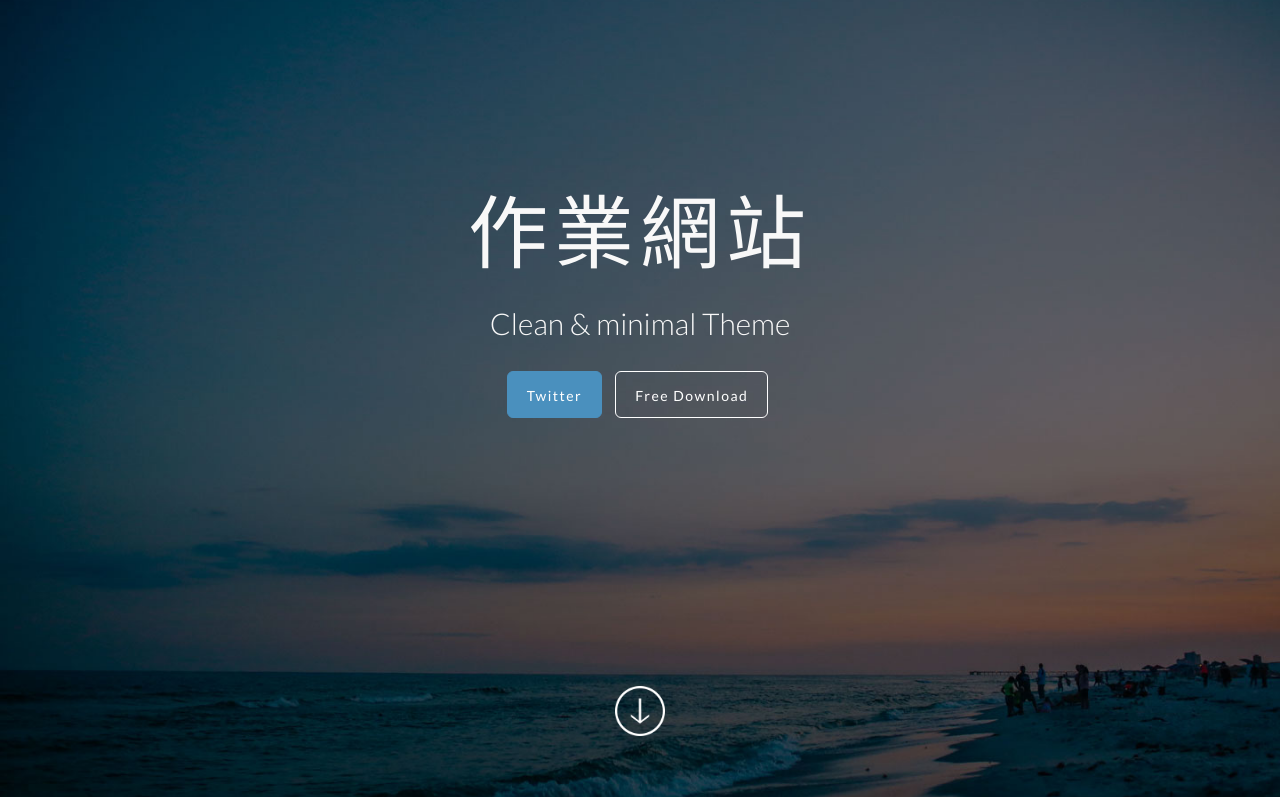
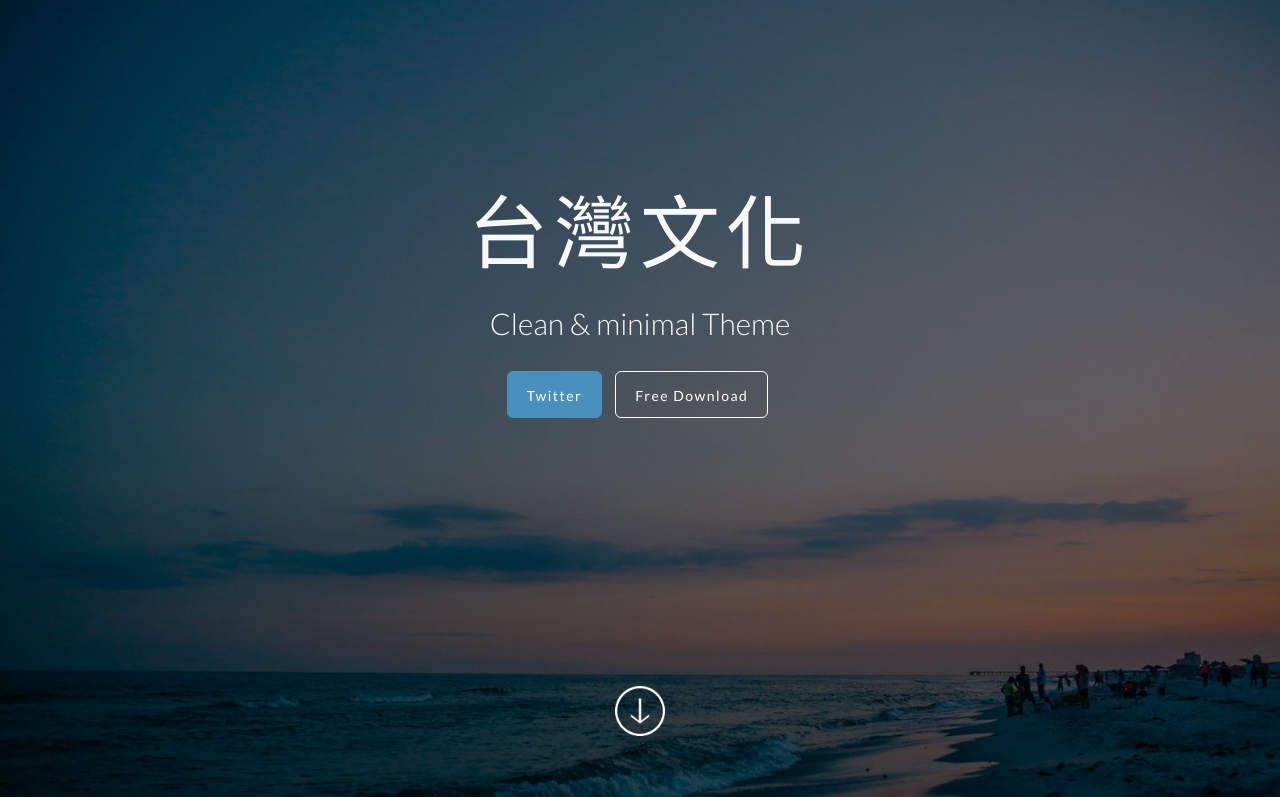
Before and after one commit to yoyoy0403/webox2, a plain HTML site: page index.html in a window 1280 px wide. Shown: the top 797 px of the page. Drawn offline with Linux system fonts and the light colour scheme.

Commit message:
Update index.html

```diff
--- a/index.html
+++ b/index.html
@@ -59,7 +59,7 @@
 	<!-- FullScreen -->
     <div class="intro-header">
 		<div class="col-xs-12 text-center abcen1">
-			<h1 class="h1_home wow fadeIn" data-wow-delay="0.4s">作業網站</h1>
+			<h1 class="h1_home wow fadeIn" data-wow-delay="0.4s">台灣文化</h1>
 			<h3 class="h3_home wow fadeIn" data-wow-delay="0.6s">Clean & minimal Theme</h3>
 			<ul class="list-inline intro-social-buttons">
 				<li><a href="https://twitter.com/galantiandrea" class="btn  btn-lg mybutton_cyano wow fadeIn" data-wow-delay="0.8s"><span class="network-name">Twitter</span></a>
```
